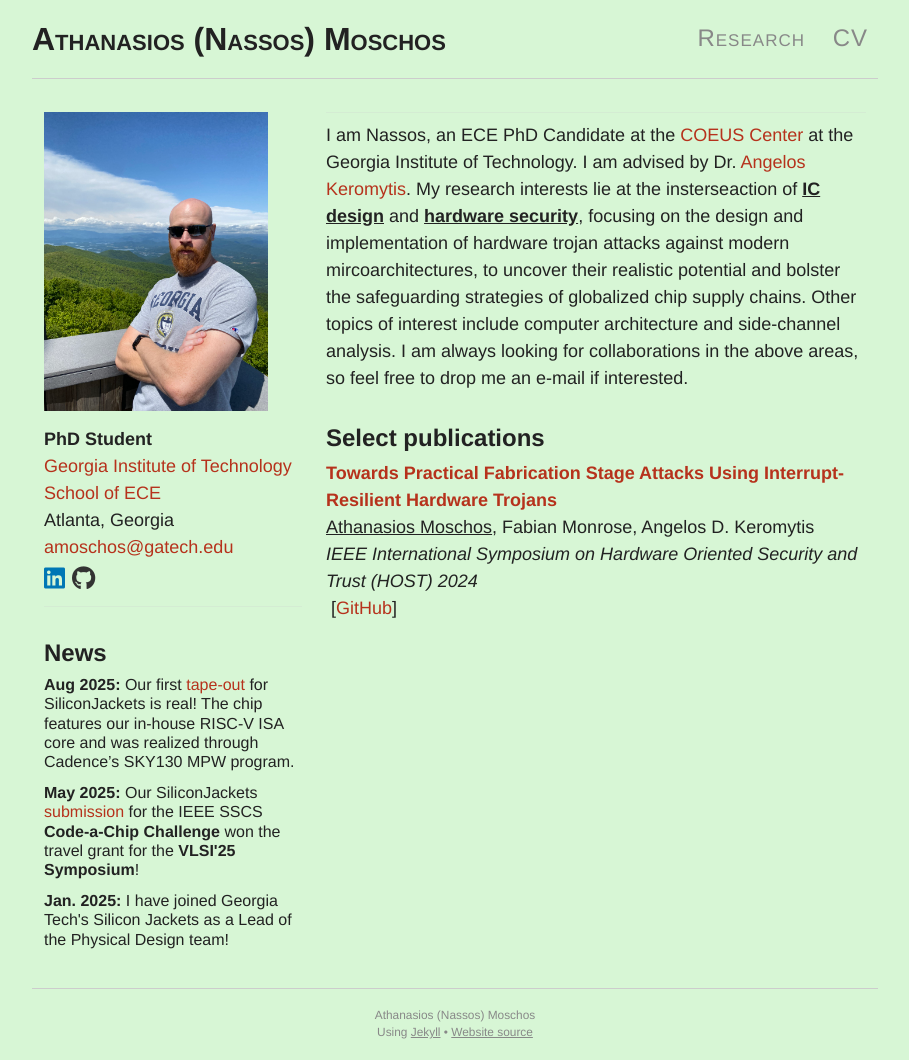
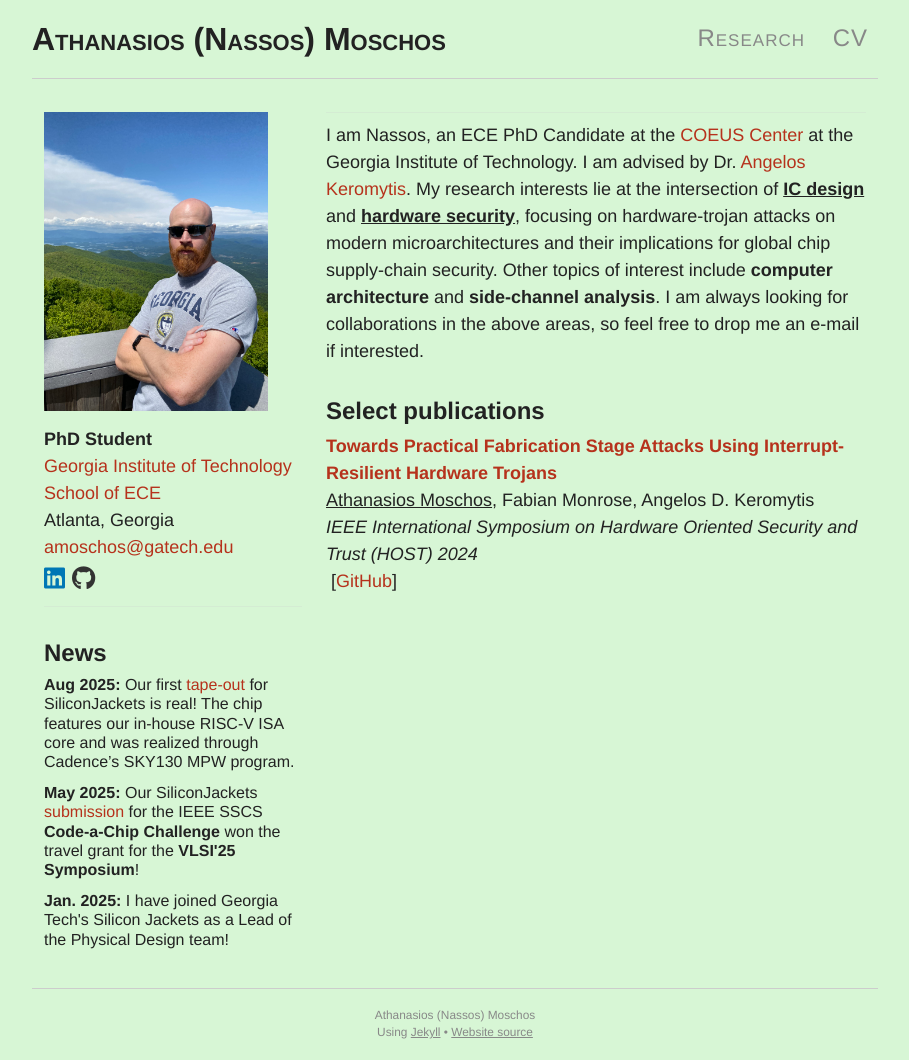
Before and after one commit to 0ena/0ena.github.io, a Jekyll site: the page built from index.md, in a window 1280 px wide. Shown: the whole page, without its empty margins (185-1094 px from the left). Built offline with Jekyll 4.4.1, drawn with Linux system fonts in a browser that asks for light colours; nearby versions of some CDN libraries.

Commit message:
Update research interests
Refine research interests description for clarity and conciseness.

```diff
--- a/index.md
+++ b/index.md
@@ -7,8 +7,8 @@ permalink: /
 <hr>
 I am Nassos, an ECE PhD Candidate at the [COEUS Center](https://coeus-center.com) at the Georgia Institute of Technology.
 I am advised by Dr. [Angelos Keromytis](https://angelosk.github.io/).
-My research interests lie at the insterseaction of <span class="underline"><b>IC design</b></span> and <span class="underline"><b>hardware security</b></span>, focusing on the design and implementation of hardware trojan attacks against modern mircoarchitectures, to uncover their realistic potential and bolster the safeguarding strategies of globalized chip supply chains.
-Other topics of interest include computer architecture and side-channel analysis.
+My research interests lie at the intersection of <span class="underline"><b>IC design</b></span> and <span class="underline"><b>hardware security</b></span>, focusing on hardware-trojan attacks on modern microarchitectures and their implications for global chip supply-chain security.
+Other topics of interest include <b>computer architecture</b> and <b>side-channel analysis</b>.
 I am always looking for collaborations in the above areas, so feel free to drop me an e-mail if interested.
 
 #### Select publications
```
